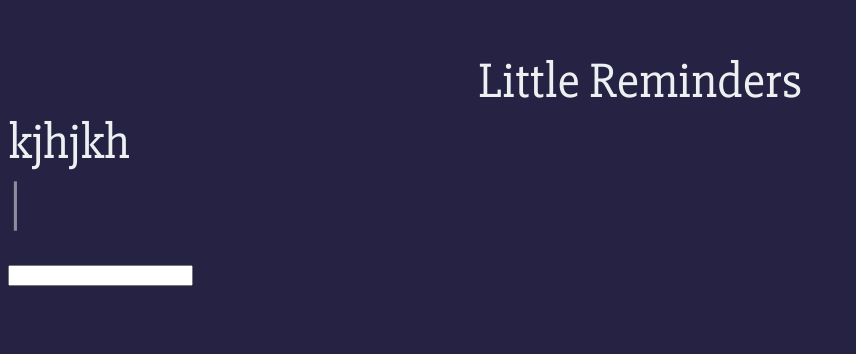
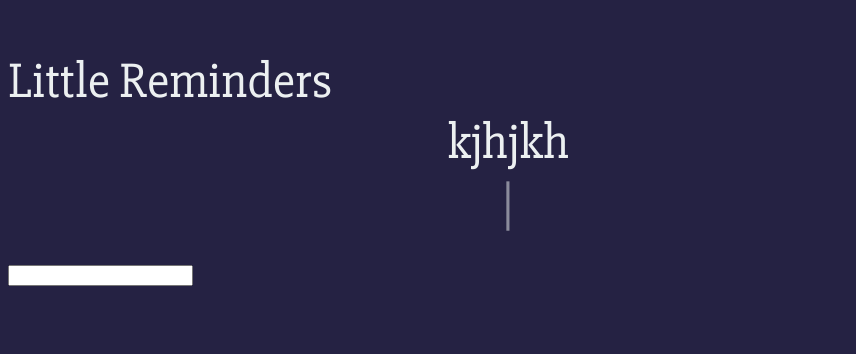
Before and after one commit to ctinaa/littlereminders, a plain HTML site: page index.html in a window 1280 px wide. Shown: the part 149-503 px from the top of the page, without its empty margins (0-856 px from the left). Drawn offline with Linux system fonts and the light colour scheme.

Commit message:
eh commiting stuff

```diff
--- a/index.html
+++ b/index.html
@@ -6,7 +6,7 @@
 <body>
 	<div class = "parent">
 		<div class = "child">
-		<center> Little Reminders </center>
+		Little Reminders
 		<!-- Typed JS -->
 		<script src="jquery-1.11.3.min.js"></script>
 		<script src="typed.js"></script>
@@ -18,14 +18,14 @@
 		      });
 		  });
 		</script>
-		<div class="element"></div>
+		<center><div class="element"></div> </center>
 		<!-- End Typed JS  -->
 		<div class ="phrase">
-		<form>
-			<input type="text" name="item"><br>
+			<form>
+				<input type="text" name="item"><br>
 
-		</form>
-		</div>
+			</form>
+			</div>
 		</div>
 
 	</div>
--- a/style.css
+++ b/style.css
@@ -10,6 +10,7 @@ body {
 	font-size: 50px;
 	color: #ECF0F1;
 	height: 300px;
+	width: 1000px;
 	position: relative;
 /*	top: 50%;
 	transform: 			translateY(-50%);*/
```
